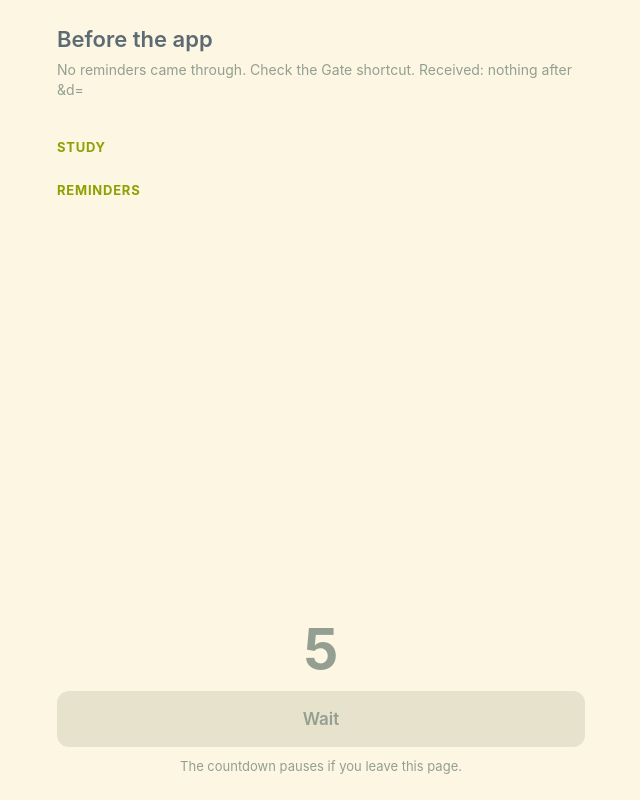
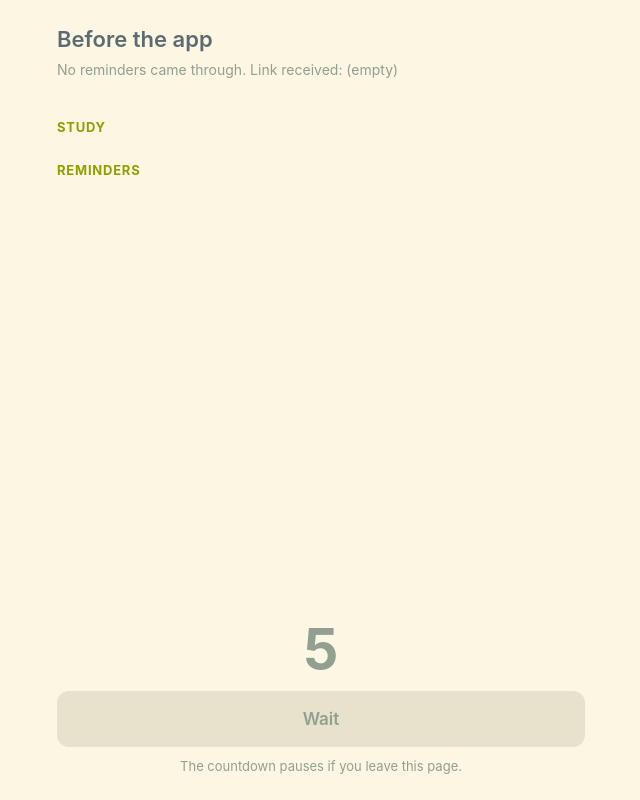
Before and after one commit to source-shrabya/pause, a plain HTML site: page index.html in a window 1280 px wide. Shown: the whole page, without its empty margins (319-959 px from the left). Drawn offline with Linux system fonts and the light colour scheme.

Commit message:
Show the raw link when reminders fail

```diff
--- a/index.html
+++ b/index.html
@@ -97,8 +97,8 @@
   var sub = document.getElementById('sub');
 
   if (!data) {
-    var got = params.d || '';
-    sub.textContent = 'No reminders came through. Check the Gate shortcut. Received: ' + (got ? '"' + got.slice(0, 80) + (got.length > 80 ? '…' : '') + '"' : 'nothing after &d=');
+    var raw = location.hash.slice(1);
+    sub.textContent = 'No reminders came through. Link received: ' + (raw ? raw.slice(0, 160) + (raw.length > 160 ? '…' : '') : '(empty)');
   } else {
     var t = dayNum(data.t);
     sub.textContent = t === today ? 'Synced from your Mac today.' : 'Last synced from your Mac ' + (today - t) + 'd ago.';
```
